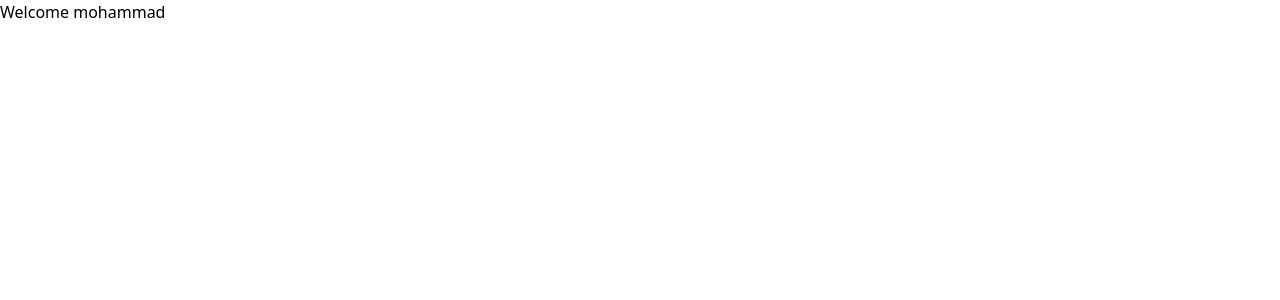
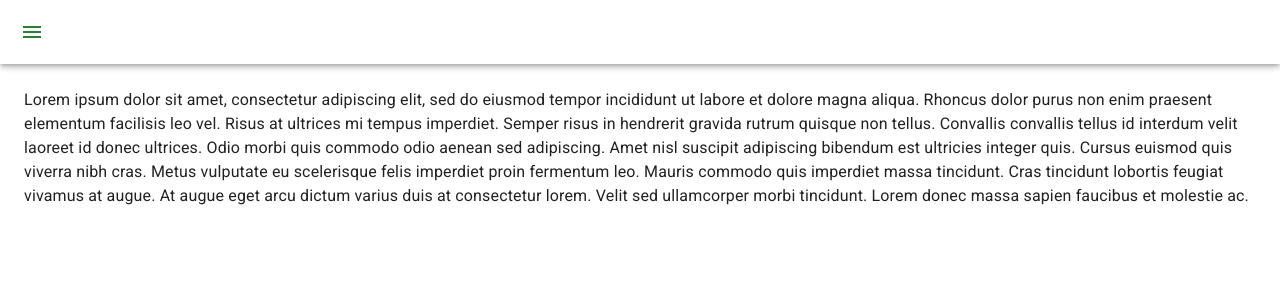
Before and after one commit to 123Somrat/Tradding_platform, a React (Vite) app: page /dashboard in a window 1280 px wide. Shown: the top 300 px of the page. Built offline with nearby package versions, Linux system fonts and the light colour scheme.

Commit message:
Add side bar in dashboard

```diff
--- /dev/null
+++ b/src/Components/DashBoard.tsx
@@ -0,0 +1,178 @@
+import * as React from "react";
+import { styled, useTheme } from "@mui/material/styles";
+import Box from "@mui/material/Box";
+import Drawer from "@mui/material/Drawer";
+import MuiAppBar, { AppBarProps as MuiAppBarProps } from "@mui/material/AppBar";
+import Toolbar from "@mui/material/Toolbar";
+import CssBaseline from "@mui/material/CssBaseline";
+import List from "@mui/material/List";
+import Typography from "@mui/material/Typography";
+import Divider from "@mui/material/Divider";
+import IconButton from "@mui/material/IconButton";
+import MenuIcon from "@mui/icons-material/Menu";
+import ChevronLeftIcon from "@mui/icons-material/ChevronLeft";
+import ChevronRightIcon from "@mui/icons-material/ChevronRight";
+import ListItem from "@mui/material/ListItem";
+import ListItemButton from "@mui/material/ListItemButton";
+import ListItemIcon from "@mui/material/ListItemIcon";
+import ListItemText from "@mui/material/ListItemText";
+import InboxIcon from "@mui/icons-material/MoveToInbox";
+import MailIcon from "@mui/icons-material/Mail";
+import { NavLink } from "react-router-dom";
+
+const drawerWidth = 240;
+
+const Main = styled("main", { shouldForwardProp: (prop) => prop !== "open" })<{
+  open?: boolean;
+}>(({ theme, open }) => ({
+  flexGrow: 1,
+  padding: theme.spacing(3),
+  transition: theme.transitions.create("margin", {
+    easing: theme.transitions.easing.sharp,
+    duration: theme.transitions.duration.leavingScreen,
+  }),
+  marginRight: -drawerWidth,
+  ...(open && {
+    transition: theme.transitions.create("margin", {
+      easing: theme.transitions.easing.easeOut,
+      duration: theme.transitions.duration.enteringScreen,
+    }),
+    marginRight: 0,
+  }),
+  /**
+   * This is necessary to enable the selection of content. In the DOM, the stacking order is determined
+   * by the order of appearance. Following this rule, elements appearing later in the markup will overlay
+   * those that appear earlier. Since the Drawer comes after the Main content, this adjustment ensures
+   * proper interaction with the underlying content.
+   */
+  position: "relative",
+}));
+
+interface AppBarProps extends MuiAppBarProps {
+  open?: boolean;
+}
+
+const AppBar = styled(MuiAppBar, {
+  shouldForwardProp: (prop) => prop !== "open",
+})<AppBarProps>(({ theme, open }) => ({
+  transition: theme.transitions.create(["margin", "width"], {
+    easing: theme.transitions.easing.sharp,
+    duration: theme.transitions.duration.leavingScreen,
+  }),
+  ...(open && {
+    width: `calc(100% - ${drawerWidth}px)`,
+    transition: theme.transitions.create(["margin", "width"], {
+      easing: theme.transitions.easing.easeOut,
+      duration: theme.transitions.duration.enteringScreen,
+    }),
+  }),
+}));
+
+const DrawerHeader = styled("div")(({ theme }) => ({
+    display: "flex",
+    alignItems: "center",
+  padding: theme.spacing(0, 1),
+  // necessary for content to be below app bar
+  ...theme.mixins.toolbar,
+  justifyContent: "flex-start",
+}));
+export default function DashBoard() {
+  const theme = useTheme();
+  const [open, setOpen] = React.useState(false);
+
+  const handleDrawerOpen = () => {
+    setOpen(true);
+  };
+
+  const handleDrawerClose = () => {
+    setOpen(false);
+  };
+  return (
+    <Box className="container mx-auto max-w-6xl p-2"  >
+      <Box  sx={{ display: "flex" }}>
+        <CssBaseline />
+        <AppBar position="fixed" open={open} color="inherit" >
+          <Toolbar>
+            <IconButton
+              color="success"
+              aria-label="open drawer"
+              edge="start"
+              onClick={handleDrawerOpen}
+              sx={{ ...(open && { display: "none" }) }}
+            >
+              <MenuIcon />
+            </IconButton>
+          </Toolbar>
+        </AppBar>
+        <Main >
+          <DrawerHeader />
+          <Typography paragraph>
+            Lorem ipsum dolor sit amet, consectetur adipiscing elit, sed do
+            eiusmod tempor incididunt ut labore et dolore magna aliqua. Rhoncus
+            dolor purus non enim praesent elementum facilisis leo vel. Risus at
+            ultrices mi tempus imperdiet. Semper risus in hendrerit gravida
+            rutrum quisque non tellus. Convallis convallis tellus id interdum
+            velit laoreet id donec ultrices. Odio morbi quis commodo odio aenean
+            sed adipiscing. Amet nisl suscipit adipiscing bibendum est ultricies
+            integer quis. Cursus euismod quis viverra nibh cras. Metus vulputate
+            eu scelerisque felis imperdiet proin fermentum leo. Mauris commodo
+            quis imperdiet massa tincidunt. Cras tincidunt lobortis feugiat
+            vivamus at augue. At augue eget arcu dictum varius duis at
+            consectetur lorem. Velit sed ullamcorper morbi tincidunt. Lorem
+            donec massa sapien faucibus et molestie ac.
+          </Typography>
+
+        </Main>
+        <Drawer
+          sx={{
+            width: drawerWidth,
+            flexShrink: 0,
+            "& .MuiDrawer-paper": {
+              width: drawerWidth,
+            },
+          }}
+          variant="persistent"
+          anchor="left"
+          open={open}
+        >
+          <DrawerHeader>
+            <IconButton onClick={handleDrawerClose}>
+              {theme.direction === "rtl" ? (
+                <ChevronLeftIcon />
+              ) : (
+                <ChevronRightIcon />
+              )}
+            </IconButton>
+          </DrawerHeader>
+          <Divider />
+          <List>
+            {["Home", "All Due", "Add due", "Sell record"].map((text, index) => (
+              <NavLink to={`/${text}`}><ListItem key={text} disablePadding>
+                <ListItemButton>
+                  <ListItemIcon>
+                    {index % 2 === 0 ? <InboxIcon /> : <MailIcon />}
+                  </ListItemIcon>
+                  <ListItemText primary={text} />
+                </ListItemButton>
+              </ListItem>
+              </NavLink>
+            ))}
+          </List>
+          <Divider />
+          <List>
+            {["All mail", "Trash", "Spam"].map((text, index) => (
+              <ListItem key={text} disablePadding>
+                <ListItemButton>
+                  <ListItemIcon>
+                    {index % 2 === 0 ? <InboxIcon /> : <MailIcon />}
+                  </ListItemIcon>
+                  <ListItemText primary={text} />
+                </ListItemButton>
+              </ListItem>
+            ))}
+          </List>
+        </Drawer>
+      </Box>
+    </Box>
+  );
+}
--- /dev/null
+++ b/src/Layouts/DashboardLayouts/DashboardLayouts.tsx
@@ -0,0 +1,11 @@
+import { Box } from "@mui/material";
+import DashBoard from "../../Components/DashBoard";
+
+export default function DashboardLayouts() {
+
+  return (
+    <Box className="container mx-auto max-w-full bg-red-300 p-2"  >
+       <DashBoard />
+    </Box>
+  );
+}
--- a/src/Router/Router.tsx
+++ b/src/Router/Router.tsx
@@ -1,6 +1,7 @@
 import { createBrowserRouter } from "react-router-dom";
 import MainLayouts from "../Layouts/MainLayouts/MainLayouts";
 import AddProduct from "../Pages/addProduct/AddProduct";
+import DashboardLayouts from "../Layouts/DashboardLayouts/DashboardLayouts";
 
 const router = createBrowserRouter([
   {
@@ -16,7 +17,7 @@
   },
   {
     path:'dashboard',
-    element:<h1>Welcome mohammad</h1>
+    element:<DashboardLayouts />
  }
 
 ]);
```
